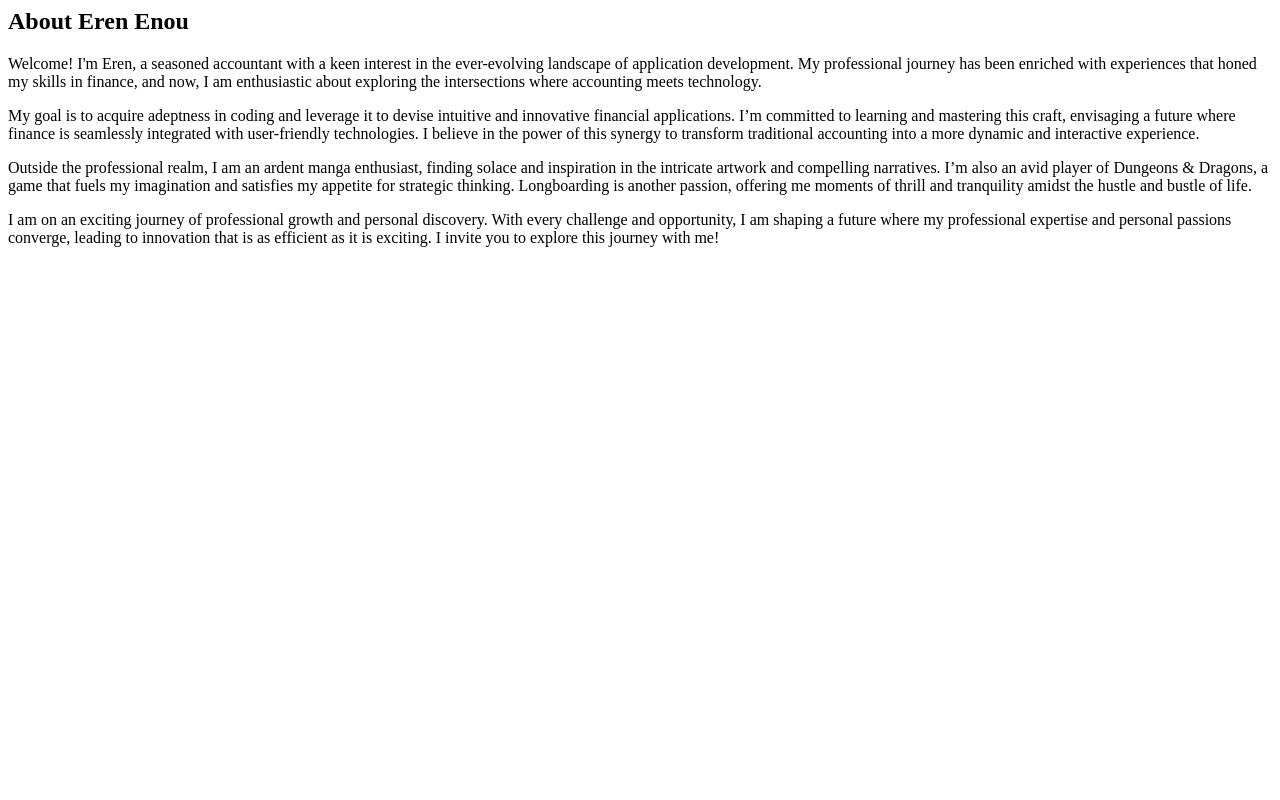
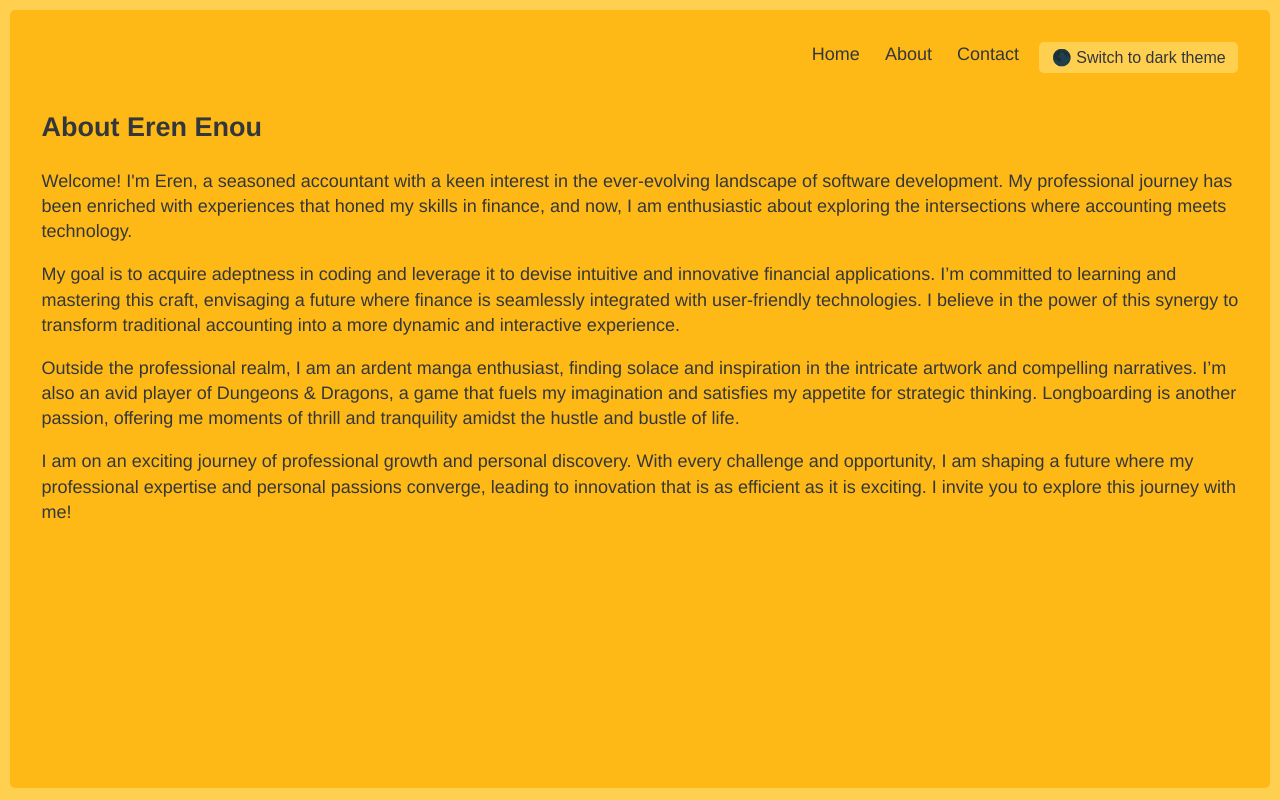
Before and after one commit to Eren-Enou/netlify-demo, a plain HTML site: page about.html in a window 1280 px wide. Drawn offline with Linux system fonts and the light colour scheme; a web font is replaced by a local one.

Commit message:
updated contact/about pages.

```diff
--- a/about.html
+++ b/about.html
@@ -1,8 +1,50 @@
+<!DOCTYPE html>
+<html class="preload" lang="en">
+  <head>
+    <meta http-equiv="X-UA-Compatible" content="IE=edge">
+    <meta charset="utf-8">
+    <meta name="viewport" content="width=device-width, initial-scale=1, minimum-scale=1">
 
+    <!-- The name of your site that shows up in the browser tab -->
+    <title>Welcome to my site</title>
 
+    <!-- Describe what your site is about -->
+    <meta name="description" content="A list of places you can find me on the web.">
+
+    <!-- This is the small icon that shows up in the browser tab -->
+    <link rel="shortcut icon" href="/images/favicon.png">
+
+    <!-- Styling for this site -->
+    <link rel="stylesheet" href="/css/styles.css">
+  </head>
+
+  <!-- This class is removed if the user has JavaScript enabled -->
+  <body class="no-js">
+    <header>
+      <!-- Nav between html -->
+      <div class="container nav-webpage">
+        <nav>
+          <ul>
+            <li><a href="index.html">Home</a></li>
+            <li><a href="about.html">About</a></li>
+            <li><a href="contact.html">Contact</a></li>
+            <!-- Add more as needed -->
+          </ul>
+        </nav>
+      </div>
+      <!-- Dark mode toggle -->
+      <div class="mode-toggle">
+        <button class="[ toggle-button ] [ js-mode-toggle ]">
+          <span class="toggle-icon" aria-hidden="true"></span>
+          <span class="[ toggle-text ] [ js-mode-toggle-text ]">Switch to dark theme</span>
+        </button>
+      </div>
+
+    </header>
+    <main>
         <section class="about-detailed">
             <h1>About Eren Enou</h1>
-    <p>Welcome! I'm Eren, a seasoned accountant with a keen interest in the ever-evolving landscape of application development. My professional journey has been enriched with experiences that honed my skills in finance, and now, I am enthusiastic about exploring the intersections where accounting meets technology.</p>
+            <p>Welcome! I'm Eren, a seasoned accountant with a keen interest in the ever-evolving landscape of software development. My professional journey has been enriched with experiences that honed my skills in finance, and now, I am enthusiastic about exploring the intersections where accounting meets technology.</p>
 
             <p>My goal is to acquire adeptness in coding and leverage it to devise intuitive and innovative financial applications. I’m committed to learning and mastering this craft, envisaging a future where finance is seamlessly integrated with user-friendly technologies. I believe in the power of this synergy to transform traditional accounting into a more dynamic and interactive experience.</p>
 
@@ -10,3 +52,7 @@
 
             <p>I am on an exciting journey of professional growth and personal discovery. With every challenge and opportunity, I am shaping a future where my professional expertise and personal passions converge, leading to innovation that is as efficient as it is exciting. I invite you to explore this journey with me!</p>
         </section>
+    <!-- Dark mode button functionality -->
+    <script src="/js/dark-mode.js"></script>
+  </body>
+</html>
```
Also changed, not shown: contact.html (+13 -5 lines), index.html (+0 -7 lines). Lines whose indentation alone changed are shown as unchanged.
